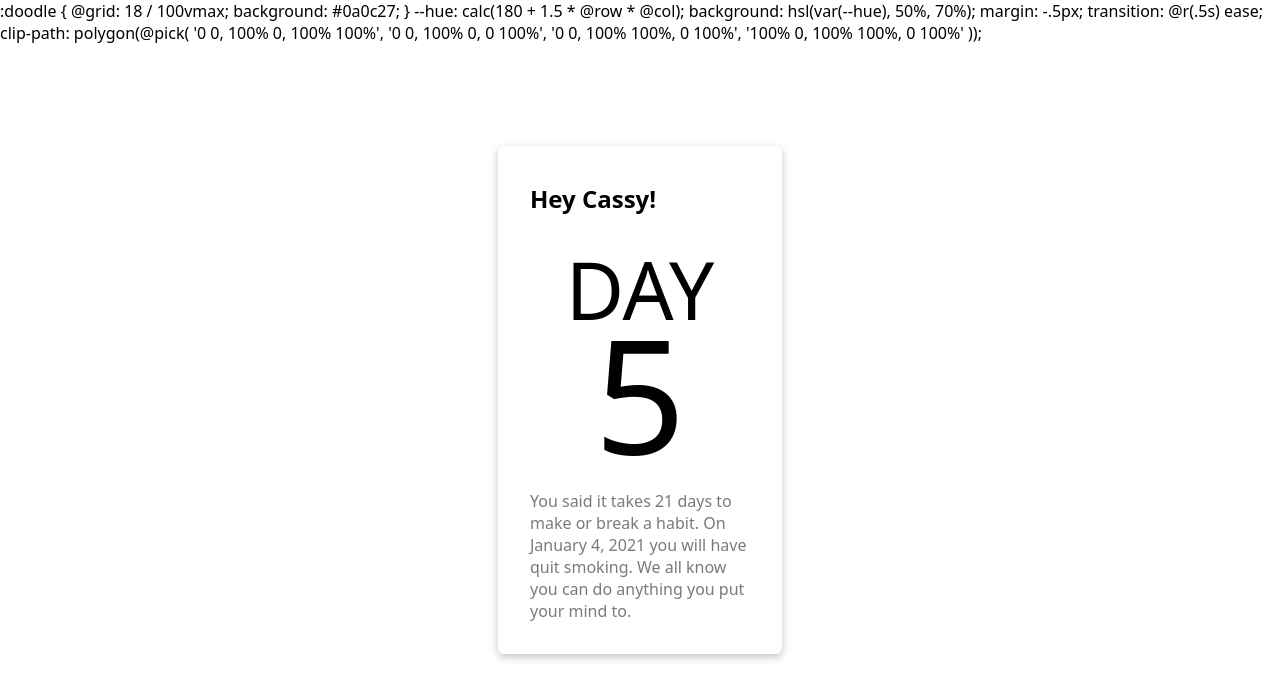
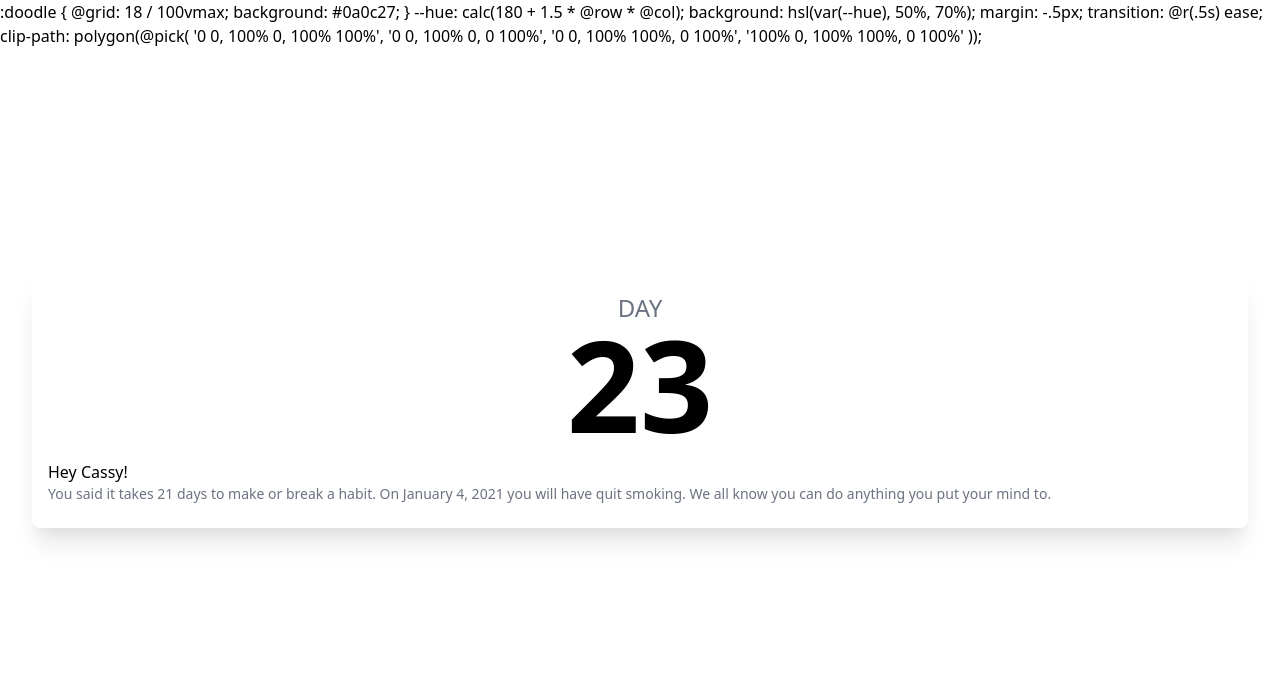
Before and after one commit to sanderjson/sanderjson-project-2021-days, a Svelte app: page / in a window 1280 px wide. Shown: the top 698 px of the page. Built offline with nearby package versions, Linux system fonts and the light colour scheme.

Commit message:
add tailwindcss & days counter

```diff
--- a/package.json
+++ b/package.json
@@ -9,12 +9,15 @@
   "devDependencies": {
     "@rollup/plugin-commonjs": "^16.0.0",
     "@rollup/plugin-node-resolve": "^10.0.0",
+    "autoprefixer": "^10.1.0",
     "rollup": "^2.3.4",
     "rollup-plugin-css-only": "^3.0.0",
     "rollup-plugin-livereload": "^2.0.0",
     "rollup-plugin-svelte": "^7.0.0",
     "rollup-plugin-terser": "^7.0.0",
-    "svelte": "^3.0.0"
+    "svelte": "^3.0.0",
+    "svelte-preprocess": "^4.6.1",
+    "tailwindcss": "^2.0.2"
   },
   "dependencies": {
     "sirv-cli": "^1.0.0"
--- a/rollup.config.js
+++ b/rollup.config.js
@@ -1,11 +1,19 @@
-import svelte from 'rollup-plugin-svelte';
-import commonjs from '@rollup/plugin-commonjs';
-import resolve from '@rollup/plugin-node-resolve';
-import livereload from 'rollup-plugin-livereload';
-import { terser } from 'rollup-plugin-terser';
-import css from 'rollup-plugin-css-only';
+import svelte from "rollup-plugin-svelte";
+import commonjs from "@rollup/plugin-commonjs";
+import resolve from "@rollup/plugin-node-resolve";
+import livereload from "rollup-plugin-livereload";
+import { terser } from "rollup-plugin-terser";
+import css from "rollup-plugin-css-only";
+import sveltePreprocess from "svelte-preprocess";
 
 const production = !process.env.ROLLUP_WATCH;
+
+const preprocess = sveltePreprocess({
+	sourceMap: !production,
+	postcss: {
+		plugins: [require("tailwindcss"), require("autoprefixer")],
+	},
+});
 
 function serve() {
 	let server;
@@ -17,35 +25,40 @@ function serve() {
 	return {
 		writeBundle() {
 			if (server) return;
-			server = require('child_process').spawn('npm', ['run', 'start', '--', '--dev'], {
-				stdio: ['ignore', 'inherit', 'inherit'],
-				shell: true
-			});
+			server = require("child_process").spawn(
+				"npm",
+				["run", "start", "--", "--dev"],
+				{
+					stdio: ["ignore", "inherit", "inherit"],
+					shell: true,
+				}
+			);
 
-			process.on('SIGTERM', toExit);
-			process.on('exit', toExit);
-		}
+			process.on("SIGTERM", toExit);
+			process.on("exit", toExit);
+		},
 	};
 }
 
 export default {
-	input: 'src/main.js',
+	input: "src/main.js",
 	output: {
 		sourcemap: true,
-		format: 'iife',
-		name: 'app',
-		file: 'public/build/bundle.js'
+		format: "iife",
+		name: "app",
+		file: "public/build/bundle.js",
 	},
 	plugins: [
 		svelte({
 			compilerOptions: {
 				// enable run-time checks when not in production
-				dev: !production
-			}
+				dev: !production,
+			},
+			preprocess,
 		}),
 		// we'll extract any component CSS out into
 		// a separate file - better for performance
-		css({ output: 'bundle.css' }),
+		css({ output: "bundle.css" }),
 
 		// If you have external dependencies installed from
 		// npm, you'll most likely need these plugins. In
@@ -54,7 +67,7 @@ export default {
 		// https://github.com/rollup/plugins/tree/master/packages/commonjs
 		resolve({
 			browser: true,
-			dedupe: ['svelte']
+			dedupe: ["svelte"],
 		}),
 		commonjs(),
 
@@ -64,13 +77,13 @@ export default {
 
 		// Watch the `public` directory and refresh the
 		// browser on changes when not in production
-		!production && livereload('public'),
+		!production && livereload("public"),
 
 		// If we're building for production (npm run build
 		// instead of npm run dev), minify
-		production && terser()
+		production && terser(),
 	],
 	watch: {
-		clearScreen: false
-	}
+		clearScreen: false,
+	},
 };
--- a/src/Message.svelte
+++ b/src/Message.svelte
@@ -1,62 +1,28 @@
 <script>
-
+  let quitStart = new Date(2020, 11, 12);
+  let today = new Date();
+  // let todayYear = today.getFullYear();
+  // let todayMonth = today.getMonth() + 1;
+  let quitTime = today - quitStart;
+  let quitDay = (quitTime / 1000 / 3600 / 24).toFixed(0);
 </script>
 
 <style>
-  .wrapper {
-    position: absolute;
-    display: grid;
-    place-content: center;
-    top: 0;
-    left: 0;
-    bottom: 0;
-    right: 0;
-    z-index: 999;
-  }
 
-  .bg {
-    display: flex;
-    background: white;
-    width: 220px;
-    justify-content: center;
-    align-items: center;
-    padding: 1rem 2rem;
-    border-radius: 0.4em;
-    box-shadow: rgba(0, 0, 0, 0.24) 0px 3px 8px;
-  }
-
-  .current-day {
-    font-size: 5rem;
-    margin: 0;
-    padding: 0;
-    text-align: center;
-    text-transform: uppercase;
-    width: 100%;
-  }
-
-  .current-num {
-    font-size: 10rem;
-    margin: 0;
-    padding: 0;
-    line-height: 0.618;
-    text-align: center;
-    text-transform: uppercase;
-    width: 100%;
-  }
-
-  .message-body {
-    padding-block-start: 2rem;
-    color: #7A7A7A;
-  }
 </style>
 
-<div class="wrapper">
-  <div class="bg">
-    <section>
-      <h1 class="message-header">Hey Cassy!</h1>
-      <div class="current-day">day</div>
-      <div class="current-num">5</div>
-      <p class="message-body">
+<div class="absolute inset-0 flex justify-center items-center">
+  <div class="container m-8 bg-white rounded-lg shadow-xl">
+    <section class="py-6 px-4">
+      <div
+        class="text-2xl text-gray-500 text-center uppercase leading-none m-0 p-0">
+        day
+      </div>
+      <div class="text-9xl font-bold text-center leading-none m-0 p-0">
+        {quitDay}
+      </div>
+      <h1 class="text-base pt-3">Hey Cassy!</h1>
+      <p class="text-sm text-gray-500">
         You said it takes 21 days to make or break a habit. On January 4, 2021
         you will have quit smoking. We all know you can do anything you put your
         mind to.
```
Also changed, not shown: src/App.svelte (+6 -4 lines), 1 other file (tests, documents, lock files or other folders).
